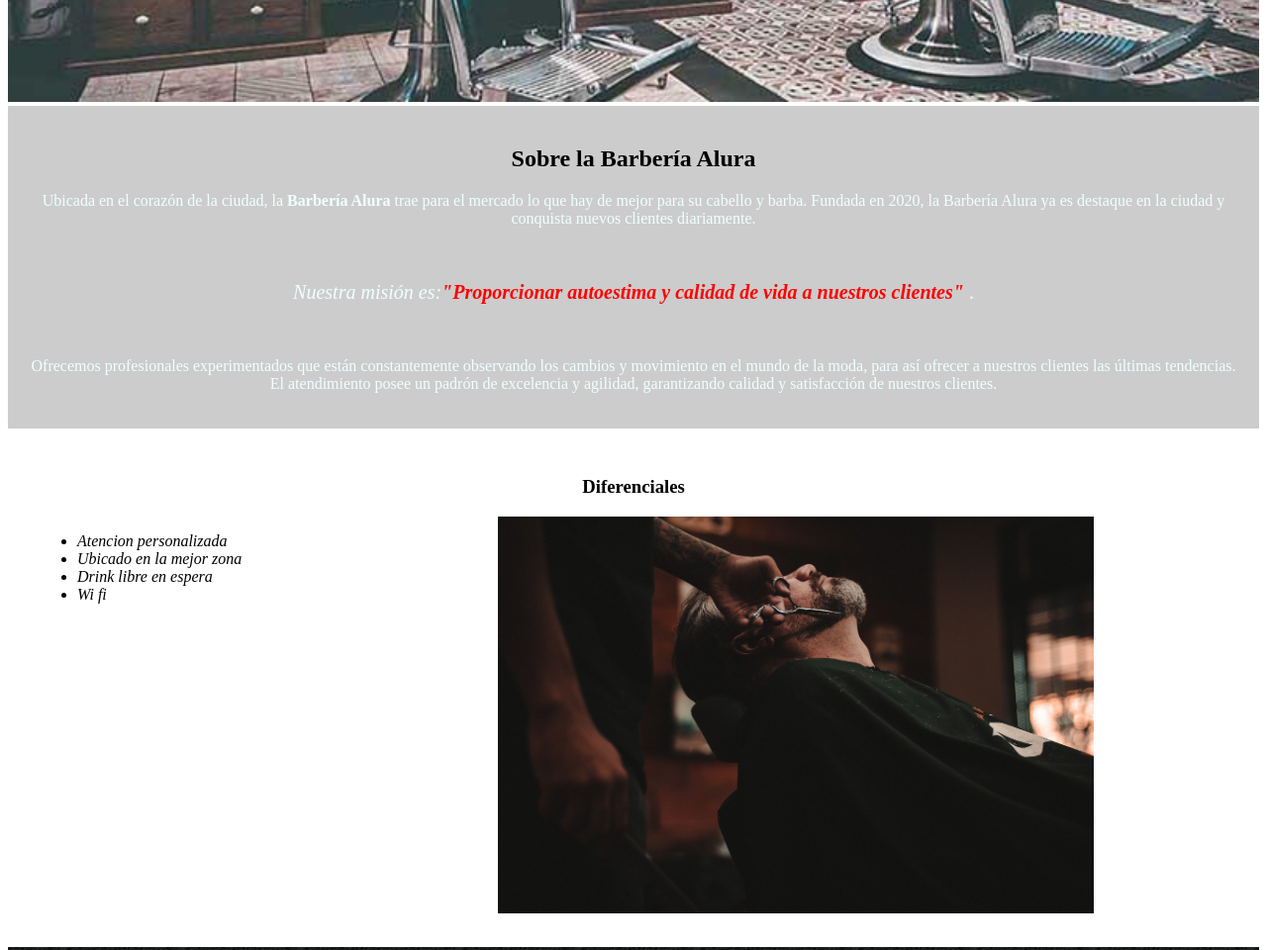
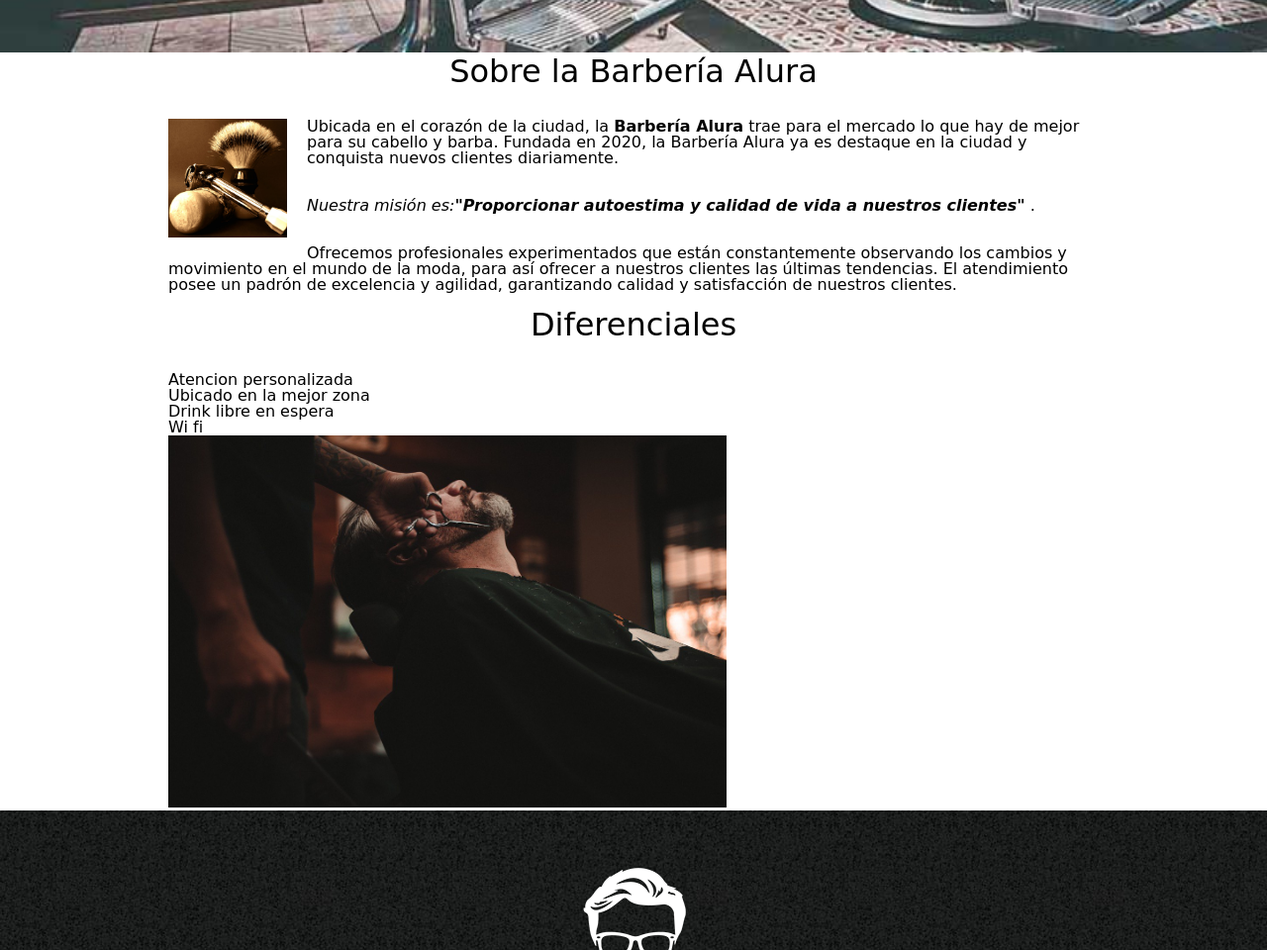
Before and after one commit to mauroheinrich/barberia_alura, a plain HTML site: page index.html in a window 1280 px wide. Shown: the part 720-1680 px from the top of the page at 99% size. Drawn offline with Linux system fonts and the light colour scheme; a web font is replaced by a local one.

Commit message:
fonts de google incorporadas + imagen en main

```diff
--- a/index.html
+++ b/index.html
@@ -5,8 +5,11 @@
     <meta charset="UTF-8">
     <meta http-equiv="X-UA-Compatible" content="IE=edge">
     <meta name="viewport" content="width=device-width, initial-scale=1.0">
-    <link rel="stylesheet" href="style_home.css">
+    <link rel="stylesheet" href="reset.css">
     <link rel="stylesheet" href="style.css">
+    <link rel="preconnect" href="https://fonts.googleapis.com">
+    <link rel="preconnect" href="https://fonts.gstatic.com" crossorigin>
+    <link href="https://fonts.googleapis.com/css2?family=Montserrat:wght@300&family=Poppins:wght@300;400&family=Shantell+Sans:ital,wght@1,300&display=swap" rel="stylesheet">
     <title>Barberia Alura</title>
 </head>
 
@@ -23,23 +26,31 @@
 
     </header>
 
-    <img id="banner" src="img/banner.jpg" alt="imagen de Barberia">
+    <img class="banner" src="img/banner.jpg" alt="imagen de Barberia">
+    <main>
+        <section class="principal">
+            <h2 class="titulo-principal">Sobre la Barbería Alura</h2>
 
-    <div class="principal">
-        <h2 class="titulocentralizado">Sobre la Barbería Alura</h2>
-        <p>Ubicada en el corazón de la ciudad, la <strong>Barbería Alura</strong> trae para el mercado lo que hay de mejor para su cabello y barba. Fundada en 2020, la Barbería Alura ya es destaque en la ciudad y conquista nuevos
+            <img src="img/utensilios.jpg" alt="imagen de utensillos de peluqueria" class="utensilios">
+
+            <p>Ubicada en el corazón de la ciudad, la <strong>Barbería Alura</strong> trae para el mercado lo que hay de
+                mejor para su cabello y barba. Fundada en 2020, la Barbería Alura ya es destaque en la ciudad y
+                conquista nuevos
                 clientes diariamente. </p>
             <br>
-        <p id="mision"><em> Nuestra misión es:<strong>"Proporcionar autoestima y calidad de vida a nuestros clientes"</strong> </em>.
+            <p id="mision"><em> Nuestra misión es:<strong>"Proporcionar autoestima y calidad de vida a nuestros
+                        clientes"</strong> </em>.
             </p>
             <br>
-        <p>Ofrecemos profesionales experimentados que están constantemente observando los cambios y movimiento en el mundo de la moda, para así ofrecer a nuestros clientes las últimas tendencias. El atendimiento posee un padrón de
+            <p>Ofrecemos profesionales experimentados que están constantemente observando los cambios y movimiento en el
+                mundo de la moda, para así ofrecer a nuestros clientes las últimas tendencias. El atendimiento posee un
+                padrón de
                 excelencia y agilidad, garantizando calidad y satisfacción de nuestros clientes. </p>
 
-    </div>
+        </section>
 
-    <div class=" diferenciales">
-        <h3 class="titulocentralizado">Diferenciales</h3>
+        <section class=" diferenciales">
+            <h3 class="titulo-principal">Diferenciales</h3>
             <ul>
                 <li class="items">Atencion personalizada</li>
                 <li class="items">Ubicado en la mejor zona</li>
@@ -50,7 +61,9 @@
 
             <img src="img/diferenciales.jpg" class="imgDiferenciales" alt="babero trabajando">
 
-    </div>
+        </section>
+    </main>
+
     <footer>
         <img src="img/logo-blanco.png" alt="logo barberia Alura en blanco">
         <p class="copyright">&copy Copyright Barbería Alura - 2023</p>
--- a/style.css
+++ b/style.css
@@ -1,3 +1,8 @@
+body{
+    font-family: 'Montserrat', sans-serif;
+    font-family: 'Poppins', sans-serif;
+    font-family: 'Shantell Sans', cursive;
+}
 header {
     background-color: #BBBBBB;
     padding: 20px 0;
@@ -157,6 +162,37 @@ td, th{
     padding: 8px 15px;
 }
 
+/*CSS para el index-html*/
+.banner{
+    width: 100%;
+}
+
+.titulo-principal{
+    text-align: center;
+    font-size: 2em;
+    margin: 0 0 1em;
+    clear: left;
+}
+
+.principal p{
+    margin: 0 0 1em;
+}
+
+.principal strong{
+    font-weight: bold;
+}
+
+.principal em{
+    font-style: italic;
+}
+.utensilios{
+    width:120px ;
+    float: left;
+    margin: 0 20px 20px 0;
+}
+.imgDiferenciales{
+    width: 60%;
+}
 /* @media screen and (max-width: 1200px) {
 
     /* Estilos para pantallas medianas */
```
Also changed, not shown: img/utensilios.jpg (added). Lines whose indentation alone changed are shown as unchanged.
